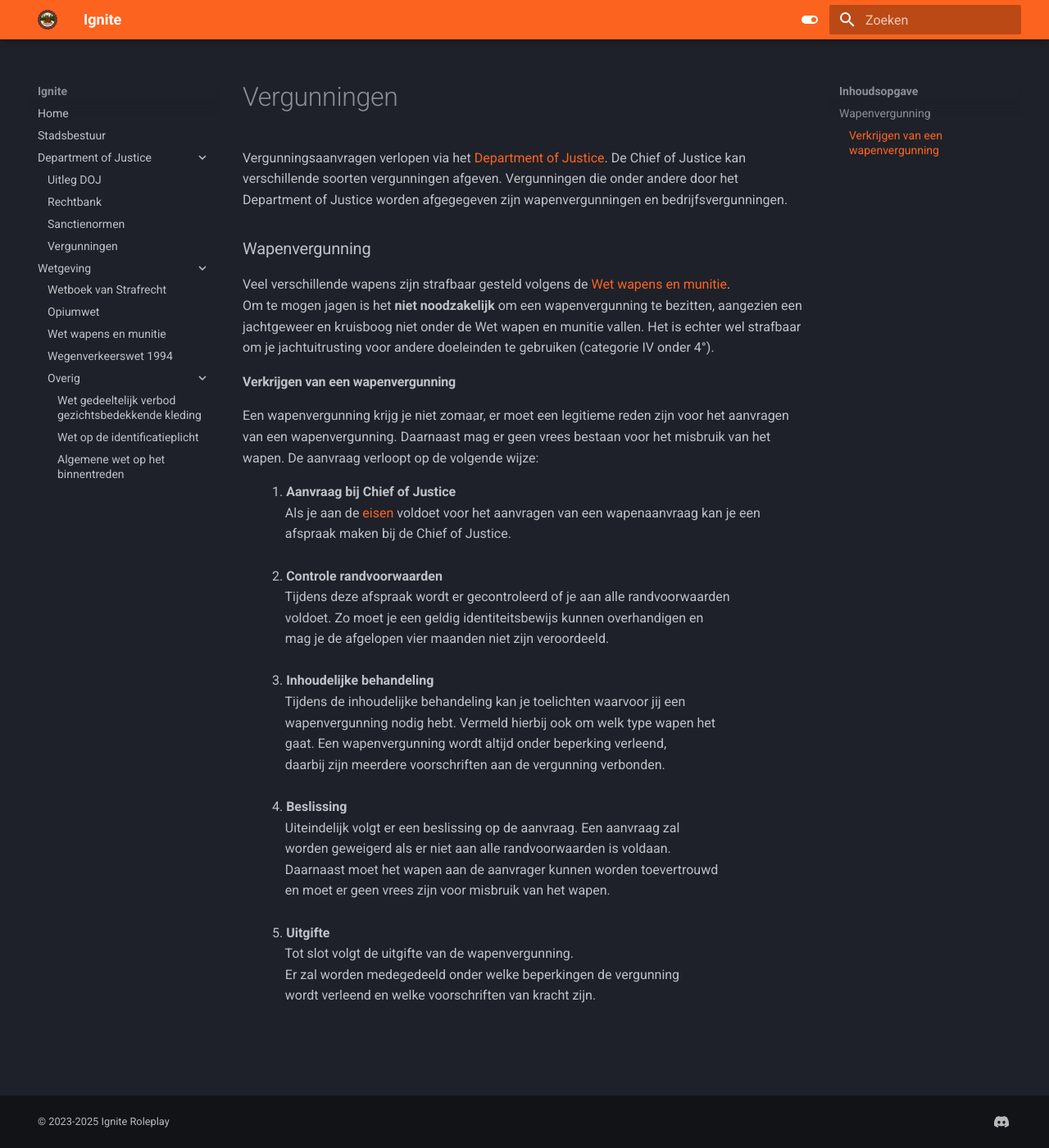
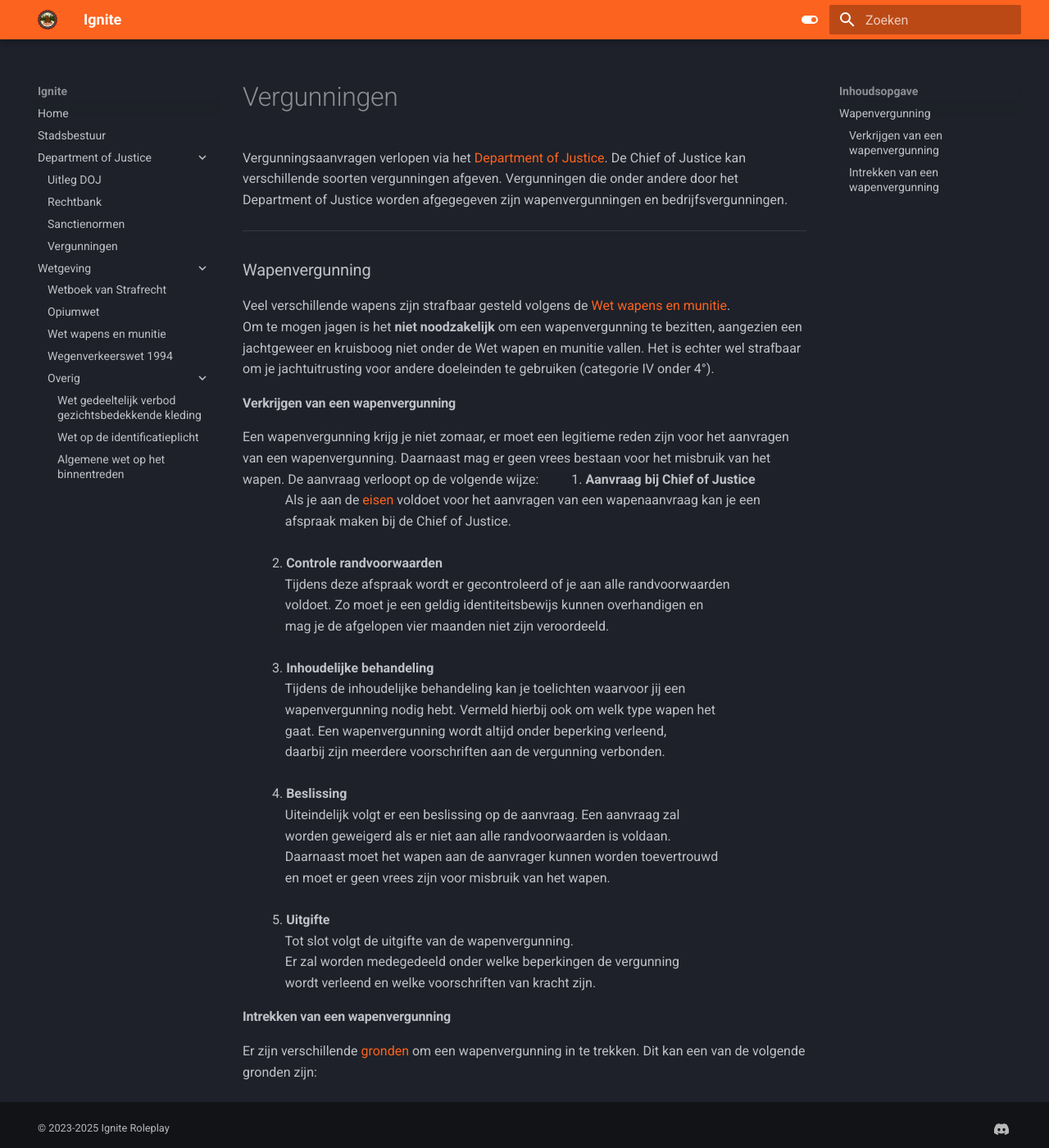
Before and after one commit to NLDenny/wetboek, an MkDocs documentation site: the page built from docs/Department of Justice/test.md, in a window 1280 px wide and 1400 px high. Shown: the whole window at 82% size. Built offline with MkDocs 1.6.1 and Material for MkDocs 9.7.7, drawn with Linux system fonts in a browser that asks for light colours.

Commit message:
Update test.md

```diff
--- a/docs/Department of Justice/test.md
+++ b/docs/Department of Justice/test.md
@@ -4,6 +4,7 @@ Vergunningsaanvragen verlopen via het [Department of Justice](/Department%20of%2
 De Chief of Justice kan verschillende soorten vergunningen afgeven.
 Vergunningen die onder andere door het Department of Justice worden afgegegeven zijn wapenvergunningen en bedrijfsvergunningen.
 
+---
 
 ### Wapenvergunning
 
@@ -14,7 +15,6 @@ Het is echter wel strafbaar om je jachtuitrusting voor andere doeleinden te gebr
 #### Verkrijgen van een wapenvergunning
 Een wapenvergunning krijg je niet zomaar, er moet een legitieme reden zijn voor het aanvragen van een wapenvergunning.
 Daarnaast mag er geen vrees bestaan voor het misbruik van het wapen. De aanvraag verloopt op de volgende wijze:
-
 &ensp; &nbsp; &nbsp; &nbsp; 1. __Aanvraag bij Chief of Justice__ <br />
 &ensp; &nbsp; &nbsp; &nbsp; &nbsp; &nbsp; Als je aan de [eisen](../../Wetgeving/wwm/#artikel-7-weigering) voldoet voor het aanvragen van een wapenaanvraag kan je een
 &ensp; &nbsp; &nbsp; &nbsp; &nbsp; &nbsp; afspraak maken bij de Chief of Justice. <br>
@@ -36,3 +36,7 @@ Daarnaast mag er geen vrees bestaan voor het misbruik van het wapen. De aanvraag
 &ensp; &nbsp; &nbsp; &nbsp; &nbsp; &nbsp; Tot slot volgt de uitgifte van de wapenvergunning.
 &ensp; &nbsp; &nbsp; &nbsp; &nbsp; &nbsp; Er zal worden medegedeeld onder welke beperkingen de vergunning
 &ensp; &nbsp; &nbsp; &nbsp; &nbsp; &nbsp; wordt verleend en welke voorschriften van kracht zijn. <br>
+
+#### Intrekken van een wapenvergunning
+Er zijn verschillende [gronden](../../Wetgeving/wwm/#artikel-7-weigering) om een wapenvergunning in te trekken.
+Dit kan een van de volgende gronden zijn:
```
